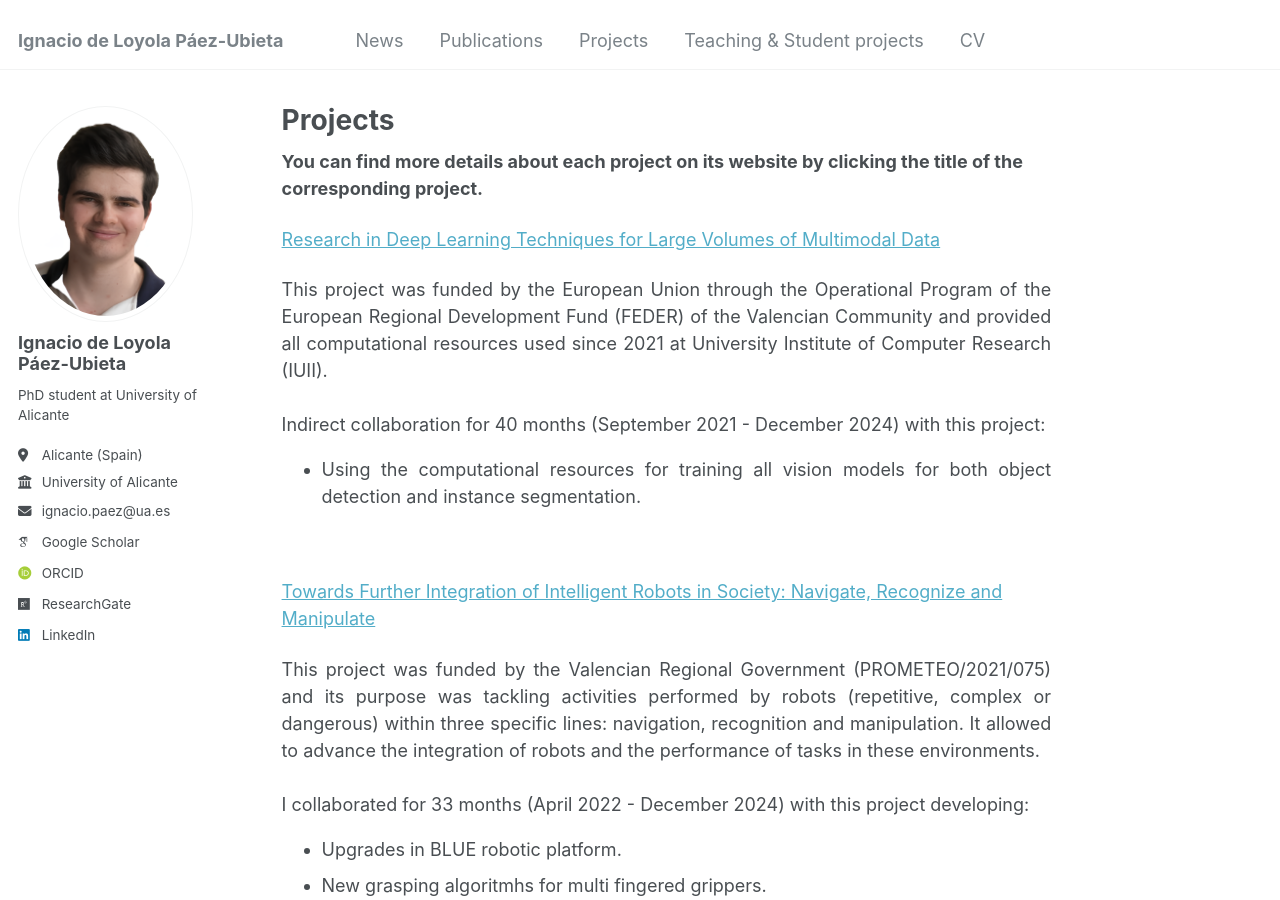
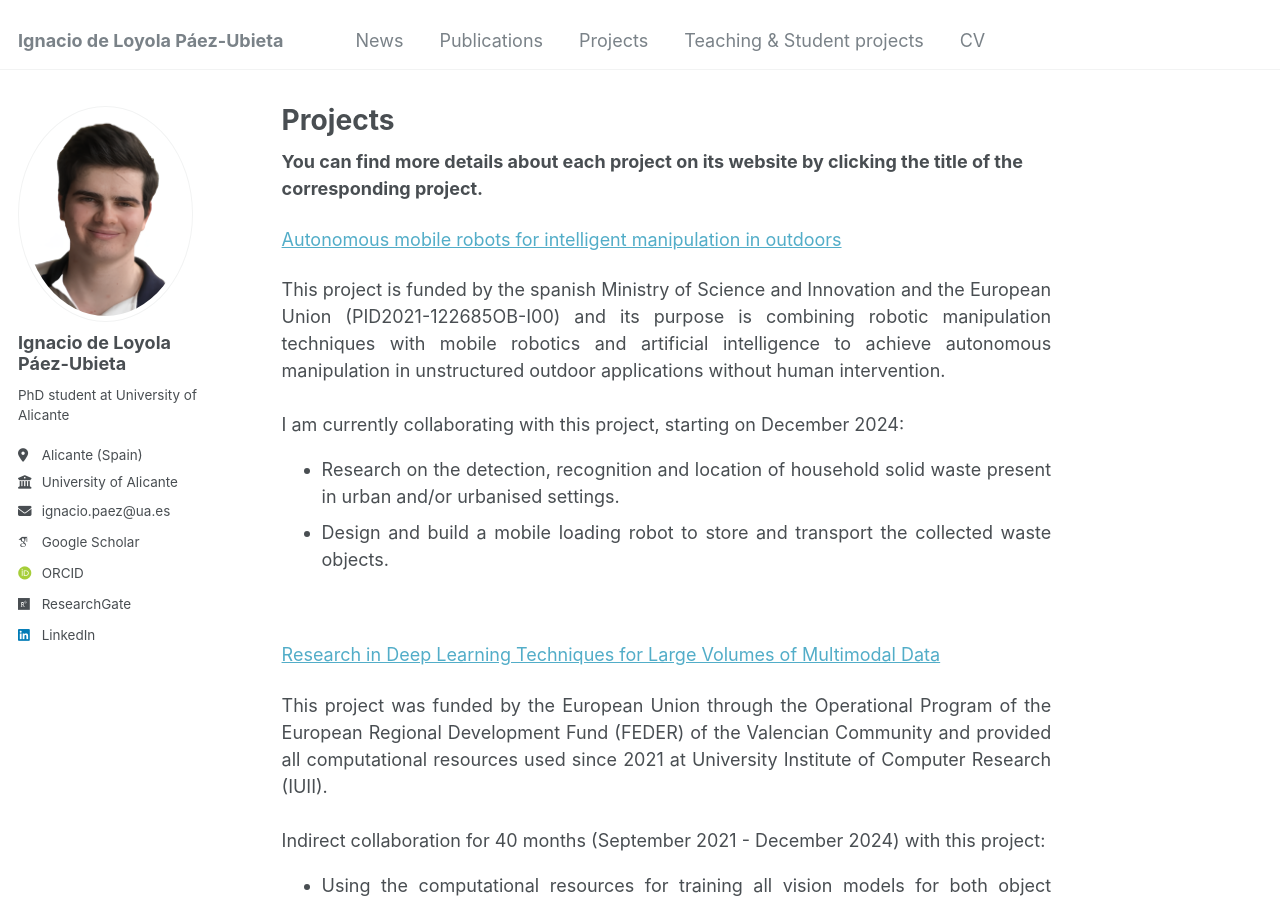
Before and after one commit to ignpaub/ignpaub.github.io, a Jekyll site: the page built from _pages/projects.md, in a window 1280 px wide and 900 px high. Built offline with Jekyll 4.4.1, drawn with Linux system fonts in a browser that asks for light colours; some web fonts are replaced.

Commit message:
Update projects.md

```diff
--- a/_pages/projects.md
+++ b/_pages/projects.md
@@ -5,6 +5,20 @@ permalink: /projects/
 author_profile: true
 ---
 **You can find more details about each project on its website by clicking the title of the corresponding project.**
+
+[Autonomous mobile robots for intelligent manipulation in outdoors](http://www.aurova.ua.es/amrowa)
+
+<div style="text-align:justify;">
+This project is funded by the spanish Ministry of Science and Innovation and the European Union (PID2021-122685OB-I00) and its purpose is combining robotic manipulation techniques with mobile robotics and artificial intelligence to achieve autonomous manipulation in unstructured outdoor applications without human intervention.
+<br>
+<br>
+I am currently collaborating with this project, starting on December 2024:
+<ul>
+    <li>Research on the detection, recognition and location of household solid waste present in urban and/or urbanised settings.</li>
+    <li>Design and build a mobile loading robot to store and transport the collected waste objects.</li>
+</ul>
+</div>
+<br/>
 
 [Research in Deep Learning Techniques for Large Volumes of Multimodal Data](https://web.ua.es/es/plataforma-dgx/plataforma-de-computacion-dgx.html)
 
```
